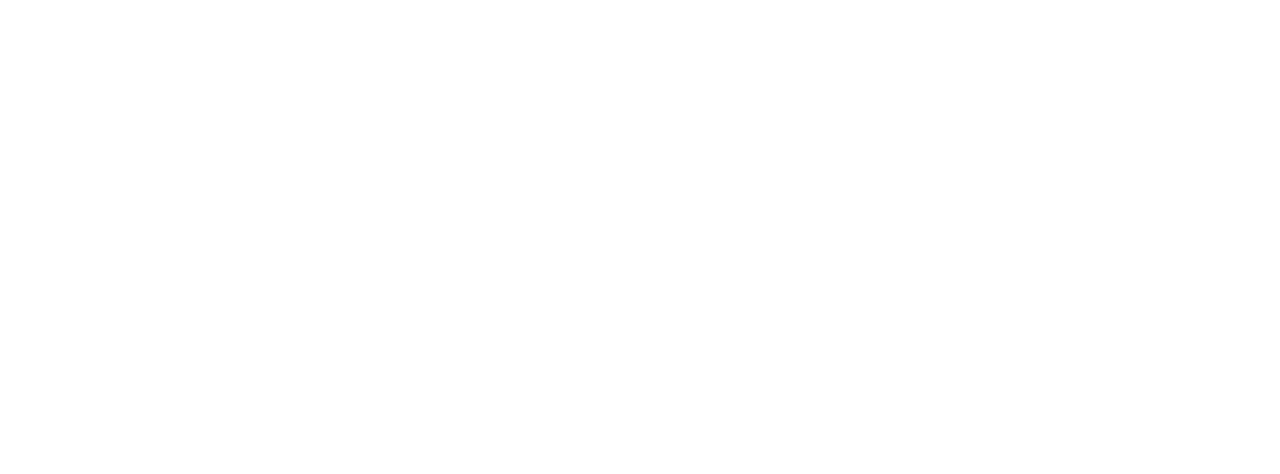
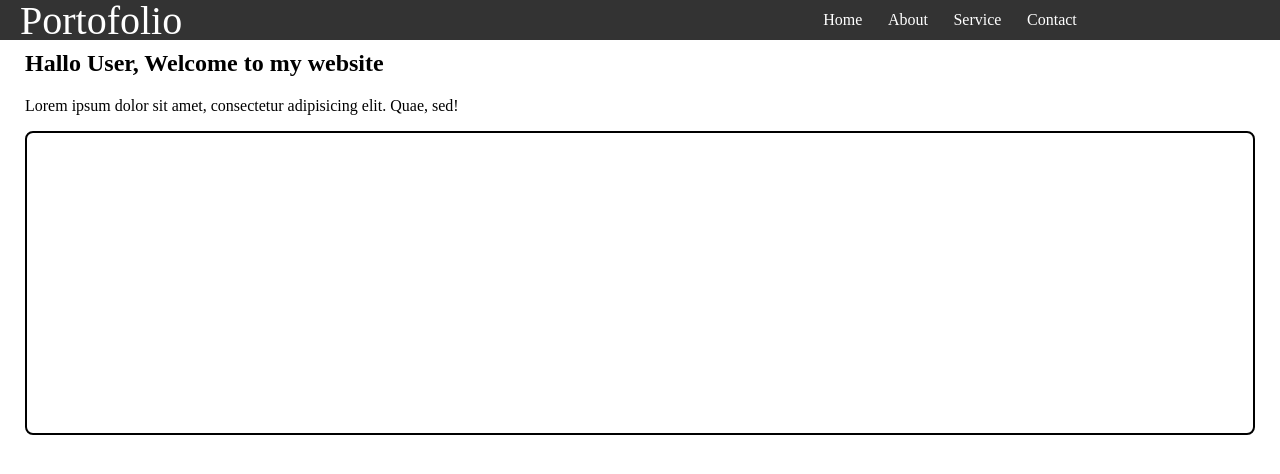
Before and after one commit to revou-fundamental-course/06-jan-25-crackkie, a plain HTML site: page index.html in a window 1280 px wide. Drawn offline with Linux system fonts and the light colour scheme.

Commit message:
structure update

```diff
--- a/css/style.css
+++ b/css/style.css
@@ -0,0 +1,76 @@
+/* configuration */
+body{
+    margin: 0;
+    height: 100vh;
+}
+
+/* header style */
+body > header{
+    position: fixed;
+    top: 0;
+    width: 100%;
+    height: 2.5rem;
+    background-color: #333;
+    display: flex;
+    justify-content: space-between;
+    align-items: center;
+    padding: 0 20px;
+    box-sizing: border-box;
+}
+.logo{
+    color: white;
+    font-size: 2.5rem;
+    /* border: 2px solid white; */
+}
+nav{
+    width: 50%;
+    min-width: 250px;
+    /* flex-shrink: 0; */
+    /* border: 2px solid white; */
+}
+nav ul{
+    display: flex;
+    justify-content: center;
+    align-items: center;
+    list-style: none;
+    padding: 0;
+}
+nav a{
+    padding: 0.8rem;
+    text-decoration: none;
+    color:white;
+    transition:ease-in-out 0.5s;
+}
+nav ul li a:hover{
+    background-color: white;
+    color: black;
+    cursor: pointer;
+}
+.ham-menu{
+  display: none;
+}
+
+/* main content style */
+
+main{
+    padding-top: 30px;
+    margin: 0 25px;
+}
+
+/* Section Hero */
+
+.baner{
+    height: 300px;
+    border: 2px solid;
+    border-radius: 8px;
+}
+
+/* responsiv */
+@media (max-width: 480px){
+    nav{
+        display: none;
+    }
+    header .ham-menu{
+        display: block;
+    }
+}
--- a/index.html
+++ b/index.html
@@ -4,8 +4,79 @@
     <meta charset="UTF-8">
     <meta name="viewport" content="width=device-width, initial-scale=1.0">
     <title>Document</title>
+
+    <link rel="stylesheet" href="css/style.css">
 </head>
-<body>
+    <body>
 
-</body>
+<!-- Header -->
+        <header>
+            <!-- header -->
+             <div class="logo">Portofolio</div> <!-- logo -->
+             <nav>
+                <ul>
+                    <li><a href="#hero">Home</a></li>
+                    <li><a href="#about">About</a></li>
+                    <li><a href="#service">Service</a></li>
+                    <li><a href="#contact">Contact</a></li>
+                </ul>
+             </nav>
+             <div class="ham-menu"><a href="#"><img src="asets/menu-white.svg" alt="menu"></a></div>
+        </header>
+
+<!-- Main -->
+
+        <main>
+
+    <!-- Section Hero -->
+             <section id="hero">
+                    <header>
+                        <h1>Hallo <span id="greeting-user">User</span>, Welcome to my website</h1>
+                        <p>Lorem ipsum dolor sit amet, consectetur adipisicing elit. Quae, sed!</p>
+                    </header>
+                    <div class="baner">
+                        <!-- baner img -->
+                </div>
+            </section>
+
+    <!-- Section About -->
+            <section id="#about">
+                <header>
+                    <!-- Title -->
+                </header>
+                <div class="content about">
+                    <!-- content -->
+                </div>
+            </section>
+
+    <!-- Section Service -->
+            <section id="#service">
+                <header>
+                    <!-- Title -->
+                </header>
+                <div class="content service">
+                    <!-- content -->
+                </div>
+            </section>
+
+    <!-- Section Contact -->
+            <section id="contact">
+                <header>
+                    <!-- Title -->
+                </header>
+                <div class="content contact">
+                    <!-- content -->
+                </div>
+            </section>
+
+
+        </main>
+
+<!-- Footer  -->
+
+        <footer>
+            <!-- footer -->
+        </footer>
+
+    </body>
 </html>
```
Also changed, not shown: asets/menu-black.svg (added), asets/menu-white.svg (added).
